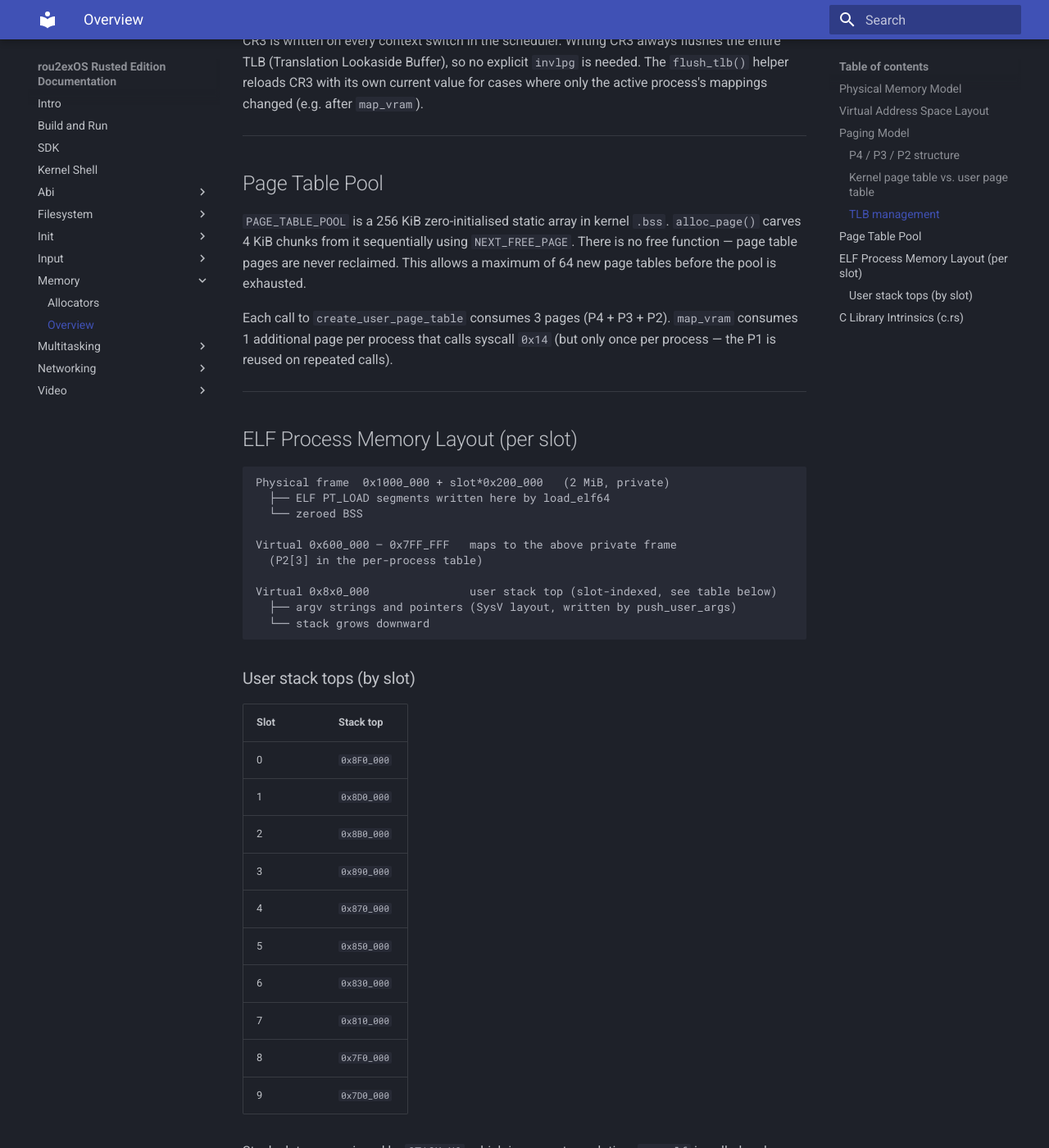
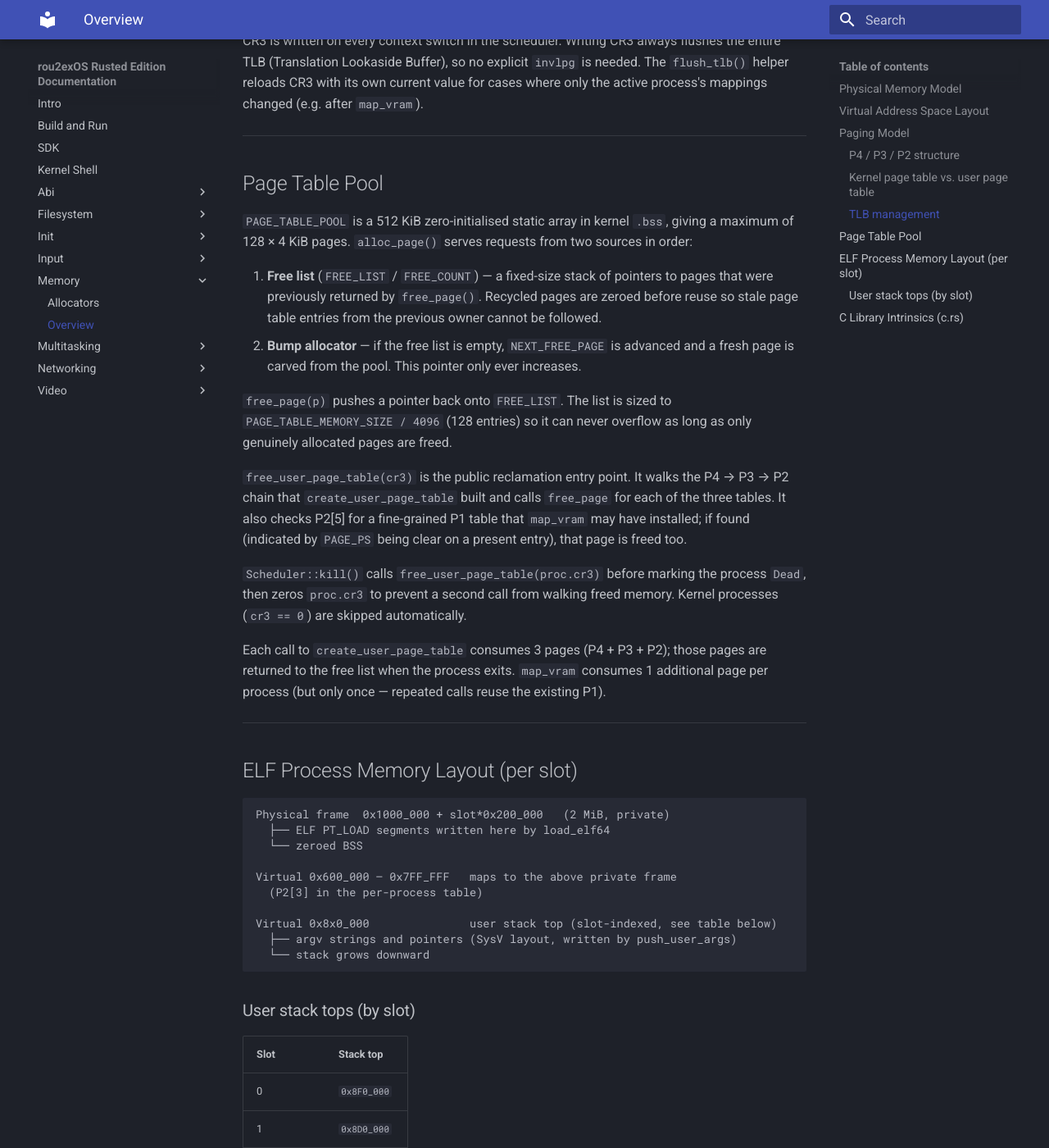
Before and after one commit to krustowski/rou2exOS, an MkDocs documentation site: the page built from docs/memory/overview.md, in a window 1280 px wide and 1400 px high, scrolled down 2330 px. Shown: the whole window at 82% size. Built offline with MkDocs 1.6.1 and Material for MkDocs 9.7.7, drawn with Linux system fonts in a browser that asks for light colours.

Commit message:
Update docs

```diff
--- a/docs/memory/overview.md
+++ b/docs/memory/overview.md
@@ -27,7 +27,7 @@ All addresses are 64-bit (x86-64) but the kernel only uses the lower 4 GiB. The
 | `0xB00_000` | `0xBFF_FFF` |      1 MiB  |   (unmapped; sits between VGA and heap) |
 | `0xC00_000` | `0xFFF_FFF` |      4 MiB   |  Userland heap (shared, uheap) |
 | `0x1000_000` | `0x1FFF_FFF+` |   varies |   Per-process ELF physical frames: slot 0 → |0x1000_000, slot 1 → 0x1200_000, ... |
-| `PAGE_TABLE_POOL` (`.bss`) ||    256 KiB | Static pool for dynamically allocated P4/P3/P2/P1 tables |
+| `PAGE_TABLE_POOL` (`.bss`) ||    512 KiB | Static pool for dynamically allocated P4/P3/P2/P1 tables |
 
 ---
 
@@ -69,9 +69,18 @@ CR3 is written on every context switch in the scheduler. Writing CR3 always flus
 
 ## Page Table Pool
 
-`PAGE_TABLE_POOL` is a 256 KiB zero-initialised static array in kernel `.bss`. `alloc_page()` carves 4 KiB chunks from it sequentially using `NEXT_FREE_PAGE`. There is no free function — page table pages are never reclaimed. This allows a maximum of 64 new page tables before the pool is exhausted.
+`PAGE_TABLE_POOL` is a 512 KiB zero-initialised static array in kernel `.bss`, giving a maximum of 128 × 4 KiB pages. `alloc_page()` serves requests from two sources in order:
 
-Each call to `create_user_page_table` consumes 3 pages (P4 + P3 + P2). `map_vram` consumes 1 additional page per process that calls syscall `0x14` (but only once per process — the P1 is reused on repeated calls).
+1. **Free list** (`FREE_LIST` / `FREE_COUNT`) — a fixed-size stack of pointers to pages that were previously returned by `free_page()`. Recycled pages are zeroed before reuse so stale page table entries from the previous owner cannot be followed.
+2. **Bump allocator** — if the free list is empty, `NEXT_FREE_PAGE` is advanced and a fresh page is carved from the pool. This pointer only ever increases.
+
+`free_page(p)` pushes a pointer back onto `FREE_LIST`. The list is sized to `PAGE_TABLE_MEMORY_SIZE / 4096` (128 entries) so it can never overflow as long as only genuinely allocated pages are freed.
+
+`free_user_page_table(cr3)` is the public reclamation entry point. It walks the P4 → P3 → P2 chain that `create_user_page_table` built and calls `free_page` for each of the three tables. It also checks P2[5] for a fine-grained P1 table that `map_vram` may have installed; if found (indicated by `PAGE_PS` being clear on a present entry), that page is freed too.
+
+`Scheduler::kill()` calls `free_user_page_table(proc.cr3)` before marking the process `Dead`, then zeros `proc.cr3` to prevent a second call from walking freed memory. Kernel processes (`cr3 == 0`) are skipped automatically.
+
+Each call to `create_user_page_table` consumes 3 pages (P4 + P3 + P2); those pages are returned to the free list when the process exits. `map_vram` consumes 1 additional page per process (but only once — repeated calls reuse the existing P1).
 
 ---
 
```
Also changed, not shown: docs/index.md (+6 -5 lines), docs/multitasking/process.md (+7 -1 lines), docs/sdk.md (+9 -9 lines), docs/shell.md (+5 -3 lines), 1 other file.
